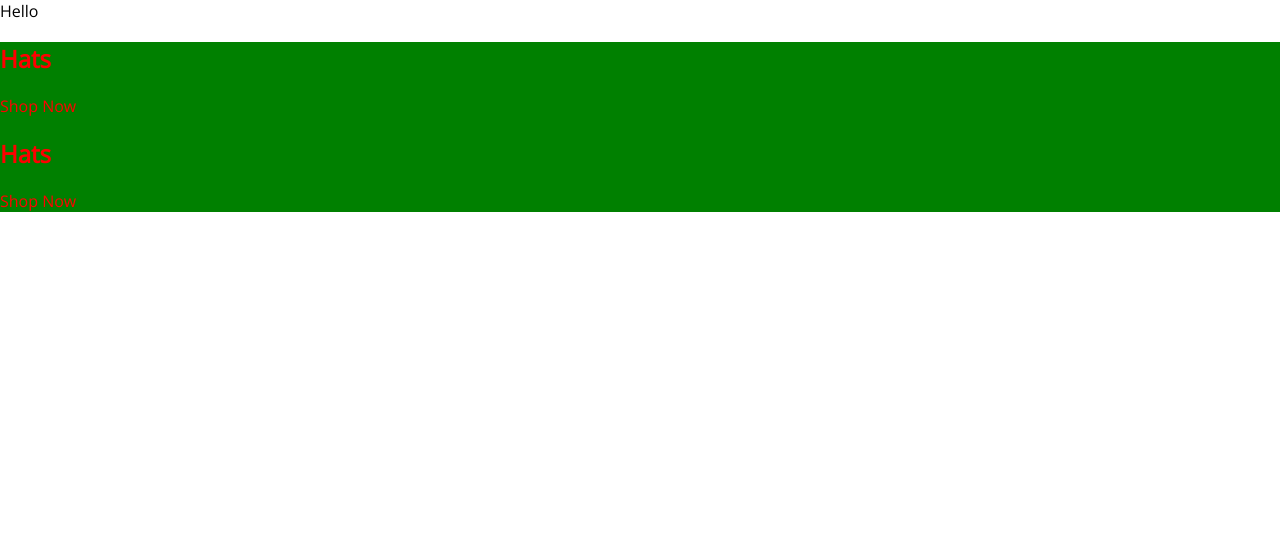
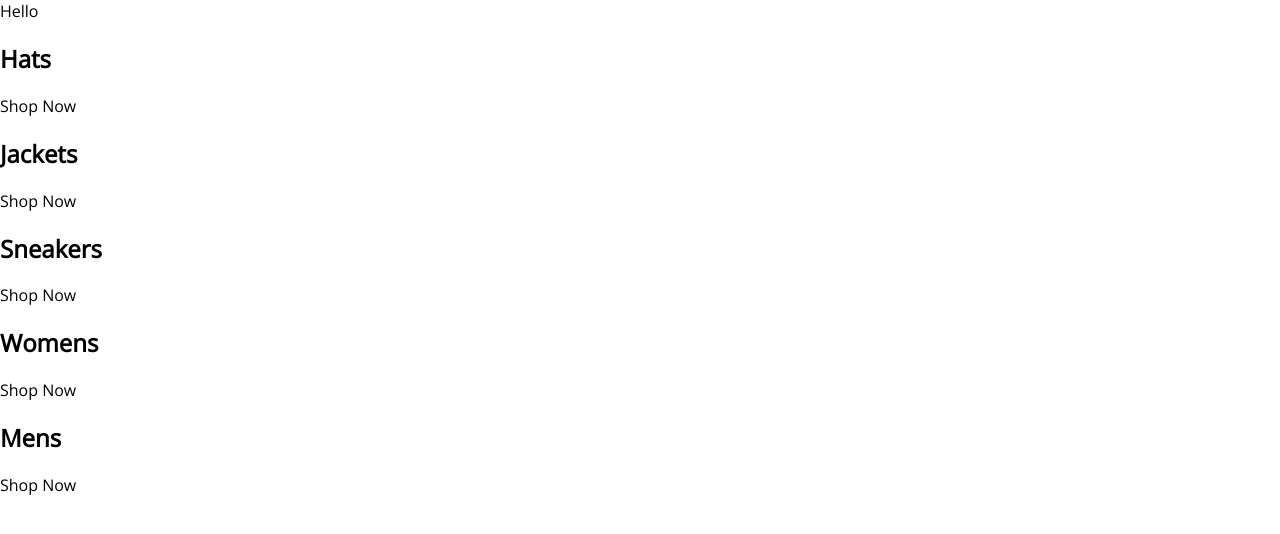
Before and after one commit to RonaldVilorio/clothingYRedo, a React (Create React App) app: page / in a window 1280 px wide. Shown: the top 534 px of the page. Built offline with nearby package versions, Linux system fonts and the light colour scheme.

Commit message:
added Card Component

```diff
--- a/src/App.js
+++ b/src/App.js
@@ -1,9 +1,39 @@
 import CardList from "./components/cardlist/cardlist.component"
+
+
+const cardlist = [
+  {
+    img:"url",
+    name: "Hats",
+    id:1
+  },
+  {
+    img:"url",
+    name:"Jackets",
+    id:2
+  },
+  {
+    img:"url",
+    name:"Sneakers",
+    id:3
+  },
+  {
+    img:"url",
+    name:"Womens",
+    id:4
+  },
+  {
+    img:"url",
+    name:"Mens",
+    id:5
+  }
+]
+
 const App =()=> {
   return (
     <div>
       Hello
-      <CardList/>
+      <CardList cardlist={cardlist}/>
     </div>
   );
 }
--- a/src/components/card/card.component.jsx
+++ b/src/components/card/card.component.jsx
@@ -0,0 +1,17 @@
+
+const Card = ({name,img}) => {
+    console.log(name)
+    return (
+        <div className="card">
+            {/* img */}
+            <div>
+                <h2>{name}</h2>
+                <p>Shop Now</p>
+            </div>
+        </div>
+    )
+}
+
+
+
+export default Card;
--- a/src/components/cardlist/cardlist.component.jsx
+++ b/src/components/cardlist/cardlist.component.jsx
@@ -1,25 +1,19 @@
 import './cardlist.styles.scss'
+import Card from '../card/card.component';
 
-const CardList = () => {
+// loop through all cards
+const CardList = ({cardlist}) => {
     return (
-        <div className="red">
+        <div>
+        {
+            cardlist.map(({name,img,id})=>{
+                return(
+                    <Card key={id} name={name} img={img} />
+                )
+            })
+        }
+        </div>
 
-            <div className="card">
-                {/* img */}
-                <div>
-                    <h2>Hats</h2>
-                    <p>Shop Now</p>
-                </div>
-            </div>
-            <div className="card">
-                {/* img */}
-                <div>
-                    <h2>Hats</h2>
-                    <p>Shop Now</p>
-                </div>
-            </div>
-
-        </div>
      );
 }
 
```
